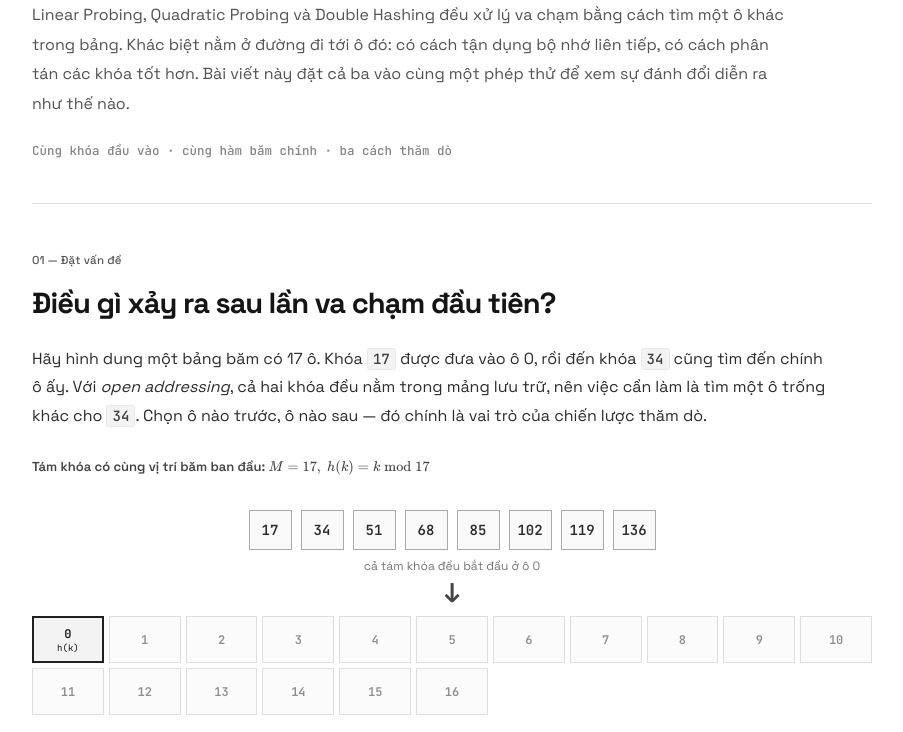
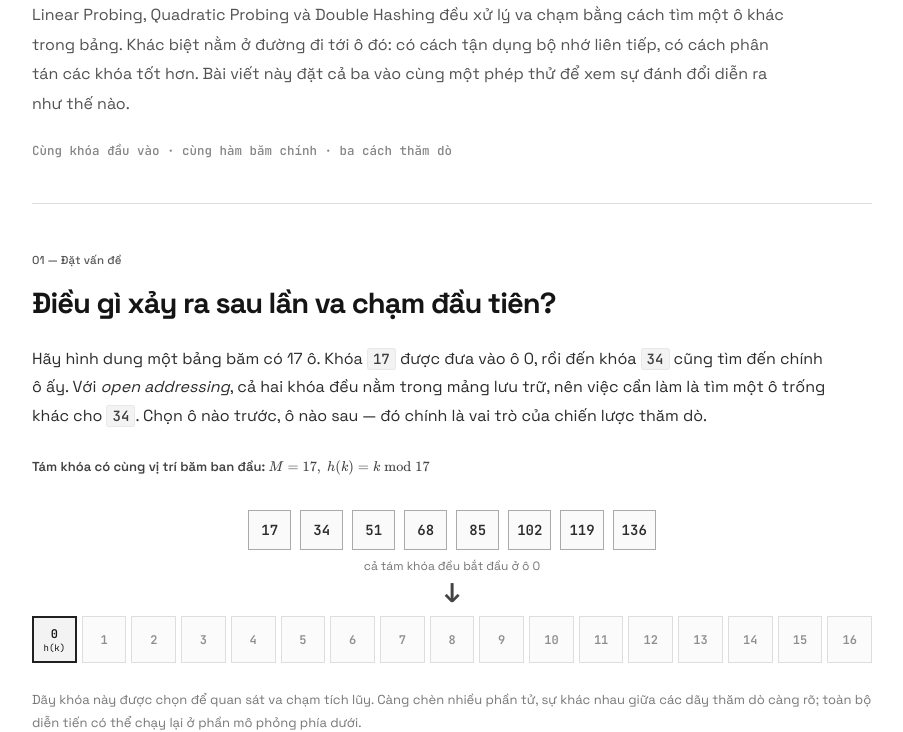
Before and after one commit to kieran-lucas/hash-table-probing-strategies, a plain HTML site: page index.html in a window 1280 px wide. Shown: the part 230-962 px from the top of the page, without its empty margins (188-1091 px from the left). Drawn offline with nearby package versions, Linux system fonts and the light colour scheme.

Commit message:
Adapt collision diagram layout for eight keys and seventeen slots

```diff
--- a/styles.css
+++ b/styles.css
@@ -37,12 +37,12 @@ code{font:500 .88em/1.4 var(--mono);background:#f3f3f3;border:1px solid #e9e9e9;
 .simple-figure{margin:26px 0 29px}
 .figure-title{font:600 13px/1.7 var(--sans);color:#424242;margin:0 0 20px}
 .simple-figure figcaption{font-size:13px;line-height:1.76;color:#777;margin:18px 0 0}
-.home-demo{padding:12px 0 4px;max-width:100%}
-.home-keys{display:flex;gap:9px;justify-content:center;margin-bottom:8px}
-.home-keys span{display:grid;place-items:center;width:43px;height:40px;border:1px solid #aaa;background:#fafafa;font:600 14px var(--mono)}
+.home-demo{padding:12px 0 8px;max-width:100%;overflow-x:auto;scrollbar-width:thin}
+.home-keys{display:flex;gap:9px;justify-content:center;flex-wrap:wrap;margin-bottom:8px}
+.home-keys span{display:grid;place-items:center;min-width:43px;height:40px;padding:0 8px;border:1px solid #aaa;background:#fafafa;font:600 14px var(--mono)}
 .arrow-line{display:flex;flex-direction:column;align-items:center;line-height:1.2;gap:5px;margin:4px 0 10px;color:#757575;font:400 12px var(--sans)}
 .arrow-line b{font:600 27px/1 var(--sans);color:#444}
-.home-grid{display:grid;grid-template-columns:repeat(11,minmax(0,1fr));gap:5px}
+.home-grid{display:grid;grid-template-columns:repeat(17,minmax(31px,1fr));gap:5px;min-width:650px}
 .home-cell{height:47px;border:1px solid #dedede;background:#fbfbfb;display:flex;align-items:center;justify-content:center;flex-direction:column;gap:2px;color:#8d8d8d;font:500 12px var(--mono)}
 .home-cell:first-child{border:2px solid #202020;color:#151515;background:#f3f3f3}
 .home-cell strong{font:600 12px var(--mono);color:inherit}
```
